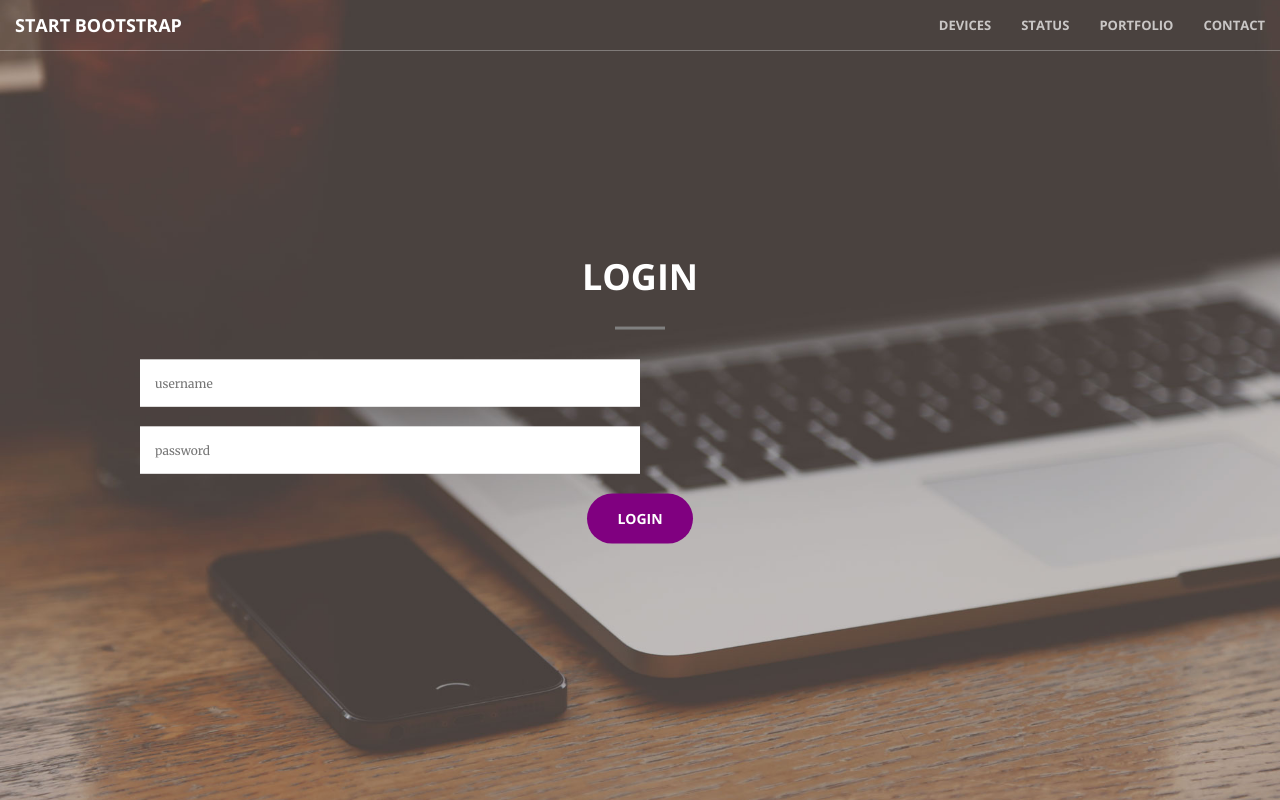
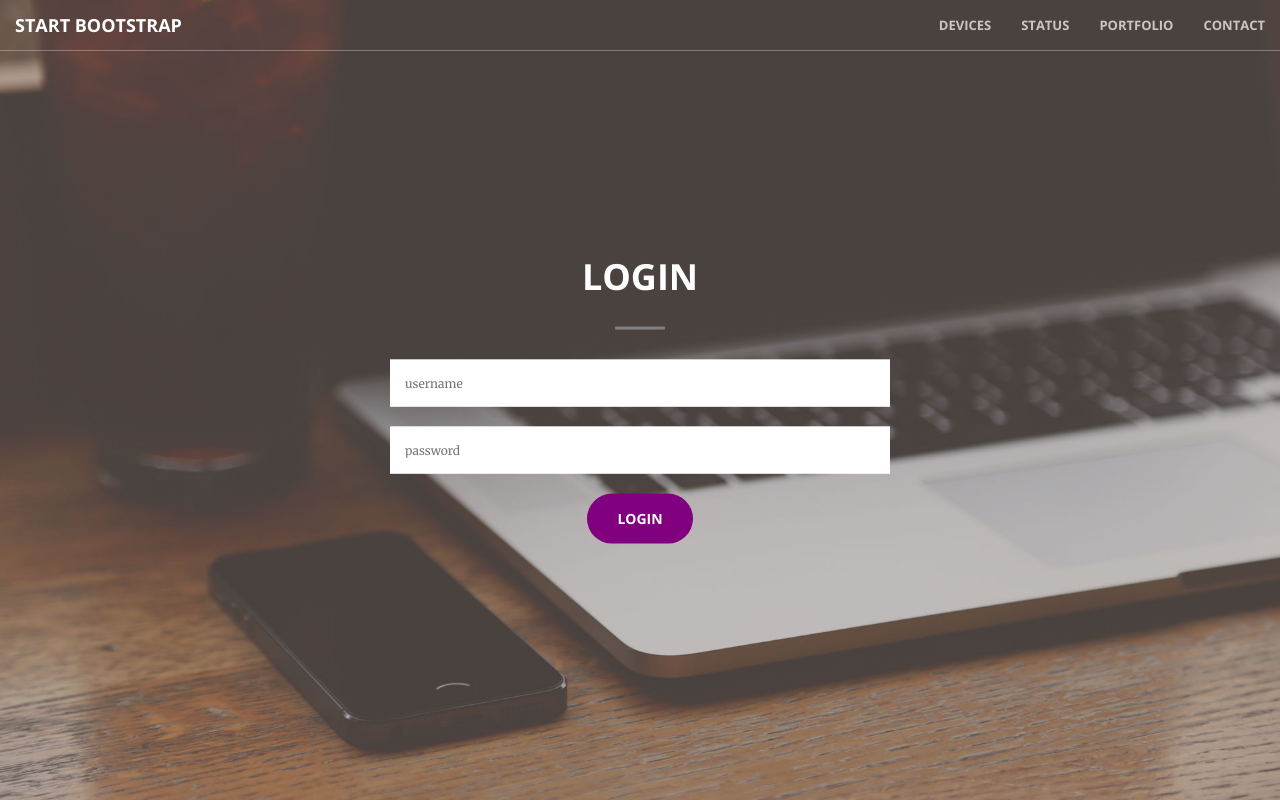
Before and after one commit to kbabshet/Smart-Power-IoT, a Django app: page /devices/login/ in a window 1280 px wide. Run offline with Django 3.2, Linux system fonts and the light colour scheme; some libraries are stand-ins or nearby versions.

Commit message:
Login page modifications

```diff
--- a/smart_home/devices/static/css/creative.css
+++ b/smart_home/devices/static/css/creative.css
@@ -521,6 +521,7 @@ body {
     right: 0px;
 }
 input[type="text"] {
+    margin-left:250px;
     align-content: center;
     padding: 10px;
     display: block;
@@ -530,6 +531,7 @@ input[type="text"] {
 }
 
 input[type="password"] {
+    margin-left:250px;
     padding: 10px;
     display: block;
     width: 500px;
```
Also changed, not shown: smart_home/devices/templates/login.html (+1 -29 lines).
